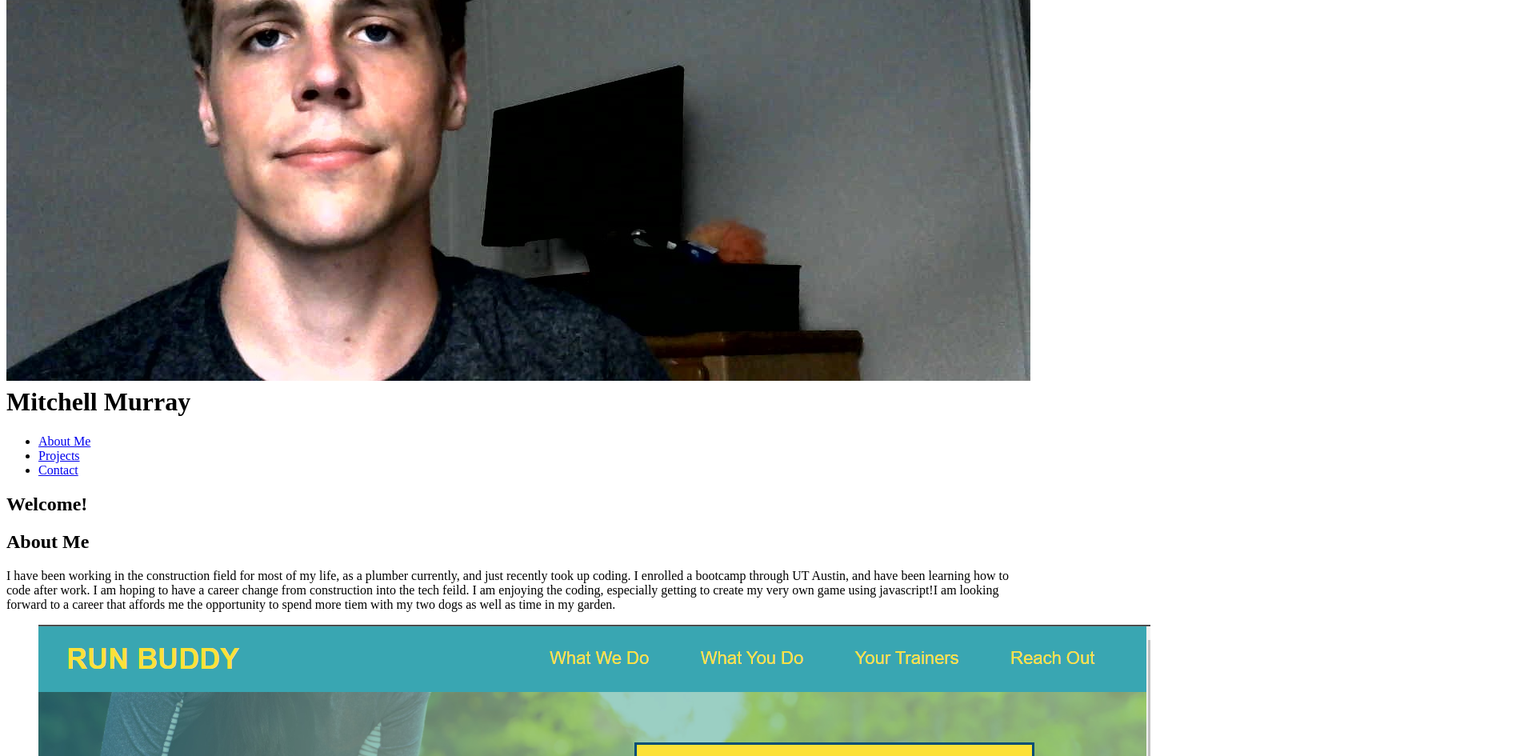
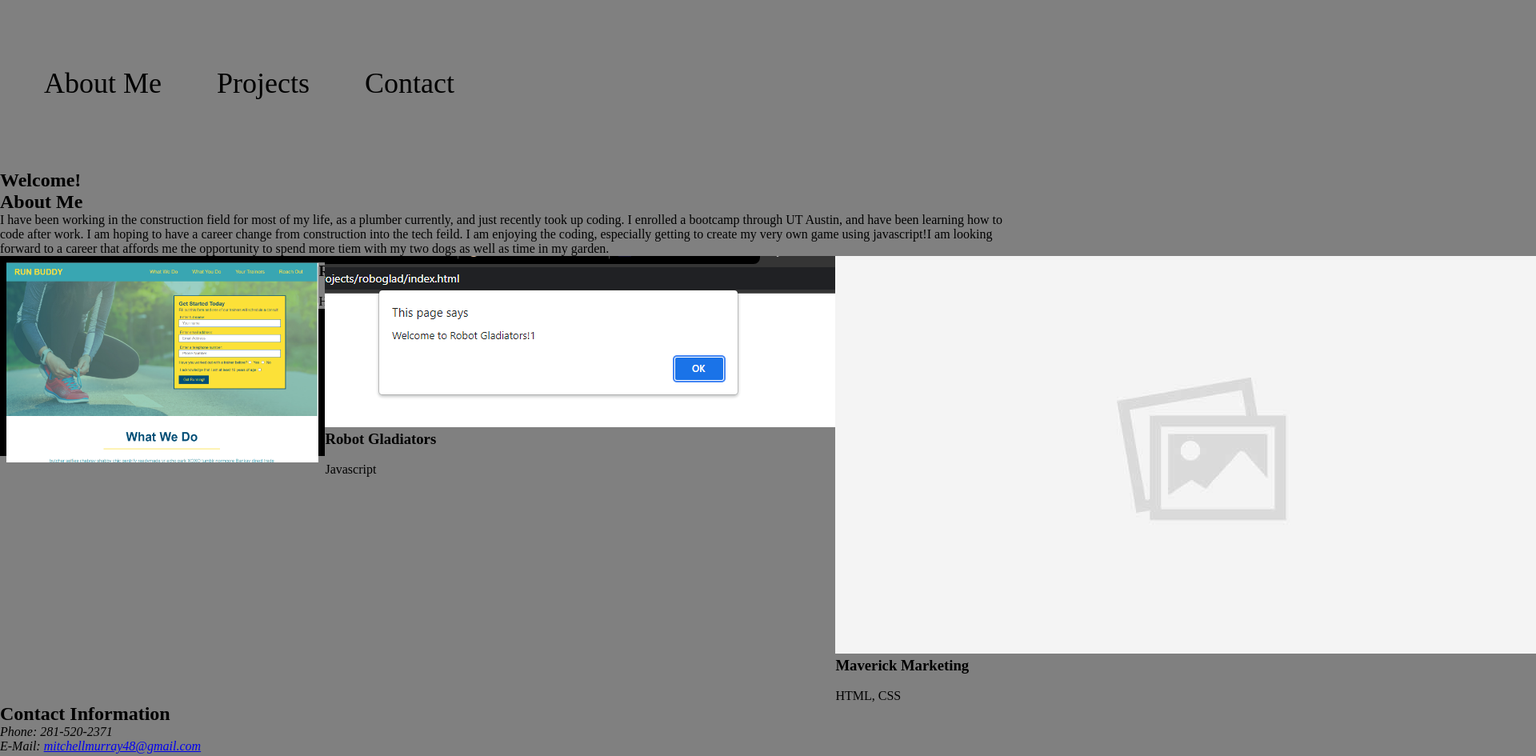
Before and after one commit to budthedog/My-Portfolio, a plain HTML site: page index.html in a window 1280 px wide. Shown: the part 265-1210 px from the top of the page at 80% size, 1920 px wide, since content can reach past the window. Drawn offline with Linux system fonts and the light colour scheme.

Commit message:
i-have-no-idea-what-i-am-doing

```diff
--- a/assets/css/style.css
+++ b/assets/css/style.css
@@ -3,3 +3,84 @@
         flex-wrap: wrap;
     }
 }
+* {
+    margin: 0;
+    padding: 0;
+    box-sizing: border-box;
+    background-color: grey;
+}
+body {
+    color:black;
+    font-family: 'Times New Roman', Times, serif;
+}
+
+header {
+    display: flex;
+    flex-wrap: wrap;
+    background-color: grey;
+}
+
+header h1 {
+    justify-content: left;
+    font-weight: bolder;
+    display: inline;
+}
+
+header img {
+    max-height: 80%;
+    max-width: 30%;
+}
+
+header a {
+    text-decoration: none;
+    color: black;
+}
+
+header nav {
+
+    max-width: 70%;
+    margin: 7px 0;
+    padding: 80px 25px;
+}
+
+header nav ul li {
+    display: inline;
+    font-size: 36px;
+    margin: 0 30px;
+}
+
+.work-links {
+    display: flex;
+}
+.work-links figure {
+    border:10px black;
+    display: flex;
+    flex-flow: column;
+    flex-wrap: wrap;
+
+}
+
+.main-project {
+    width: 100%;
+    height: 50%;
+}
+
+.first {
+    display: flex;
+    align-items: flex-start;
+    flex-direction: column;
+    justify-content: flex-start;
+    border:  8px solid black;
+    width: 500px;
+    height: 250px;
+}
+
+.sub-project {
+    display: flex;
+
+}
+
+.main-project img {
+    max-width: 500px;
+    max-height: 250px;
+}
--- a/index.html
+++ b/index.html
@@ -9,7 +9,7 @@
 
     <body>
         <header>
-            <h1><img src="assets/WIN_20210902_18_16_04_Pro.jpg" alt="Image-of-mitchell"/>
+            <h1><img src="assets/WIN_20210902_18_16_04_Pro.jpg" alt="Image-of-mitchell"/></br>
                 Mitchell Murray</h1>
             <nav><!--links to the about me/projects/contact-->
                 <ul>
@@ -42,18 +42,22 @@
         </section>
         <!--section for project img/link-->
         <section id="Projects" class="work-links">
-            <figure>
+            <div class="first">
+                <figure class="main-project">
                     <a href="https://budthedog.github.io/first-repo/" target="_blank" rel="noopener noreferrer"><img src="assets/Run-Buddy.PNG" alt="screenshot-of-runbuddy-webage"/></a>
                     <figcaption><h3>Run Buddy</h3></br>HTML, CSS</figcaption>
                 </figure>
+            </div>
+            <div class="sub-project">
                 <figure>
                     <a href="https://budthedog.github.io/robot-gladiators/" target="blank" rel="noopener noreferrer"><img src="assets/gladiators.PNG"/></a>
                     <figcaption><h3>Robot Gladiators</h3></br>Javascript</figcaption>
                 </figure>
                 <figure>
-                <a href="" target="blank" rel="noopener noreferrer"><img src=""/></a>
+                    <a href="https://github.com/budthedog/1st-challenge/settings/pages" target="blank" rel="noopener noreferrer"><img src="assets/placeholder.jpg"/></a>
                     <figcaption><h3>Maverick Marketing</h3></br>HTML, CSS</figcaption>
                 </figure>
+            </div>
 
         </section>
           <!--contact info-->
```
Also changed, not shown: assets/placeholder.jpg (added). Lines whose indentation alone changed are shown as unchanged.
